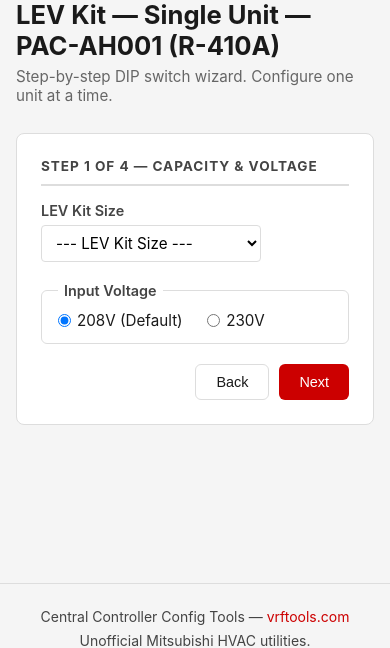
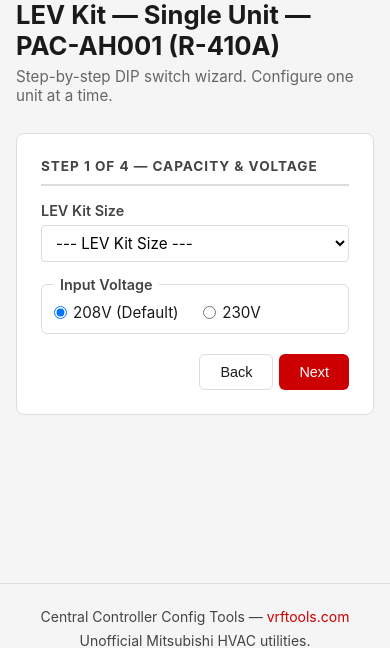
Before and after one commit to madison2112/vrftools-site, a Flask app: page /lev-kit-single/ah001 in a window 390 px wide; the page is wider, and only the part inside the window is pictured. Shown: the part 148-796 px from the top of that part. Run offline with Flask 3, Linux system fonts and the light colour scheme.

Commit message:
P3-B: LF-08 — add responsive breakpoints to LEV Kit single-unit wizard CSS
Add @media rules at 640px and 400px breakpoints to lev_kit_single.css,
matching the LF-07 precedent established in commit 883d6e0.

640px breakpoint:
- Reduce choice button padding/font-size
- Tighten fieldset padding and btn-group/nav gaps
- Collapse controller cards to single column
- Make selects full-width

400px breakpoint:
- Further reduce choice button sizing
- Add overflow-x: auto to summary table wrapper
- Reduce field margin spacing

All new rules use .lks-* or #lks-* selectors. No :root variables added.
No template or JS changes.

```diff
--- a/web/static/css/lev_kit_single.css
+++ b/web/static/css/lev_kit_single.css
@@ -332,3 +332,21 @@
   flex-direction: column;
   gap: 16px;
 }
+
+/* ── Responsive ─────────────────────────────────────────────────────── */
+
+@media (max-width: 640px) {
+  .lks-choice { padding: 8px 12px; font-size: 0.88rem; }
+  .lks-btn-group { gap: 6px; }
+  .lks-fieldset { padding: 10px 12px; }
+  #lks-banks-container { gap: 16px; }
+  .lks-controller-cards { grid-template-columns: 1fr; }
+  .lks-select { min-width: auto; width: 100%; }
+  .lks-nav { gap: 6px; }
+}
+
+@media (max-width: 400px) {
+  .lks-choice { padding: 7px 10px; font-size: 0.82rem; }
+  .lks-summary-wrap { overflow-x: auto; }
+  .lks-field { margin-bottom: 14px; }
+}
```
